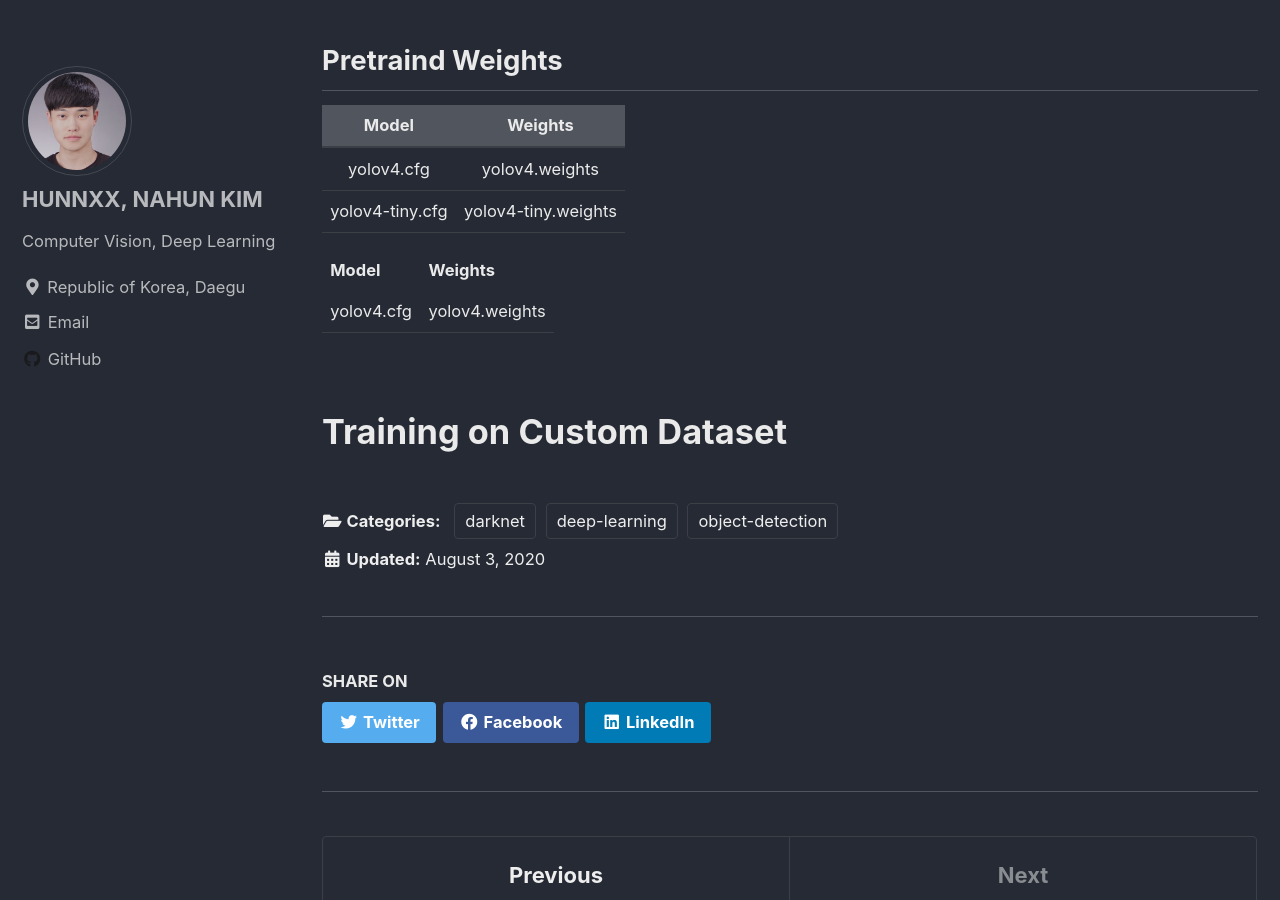
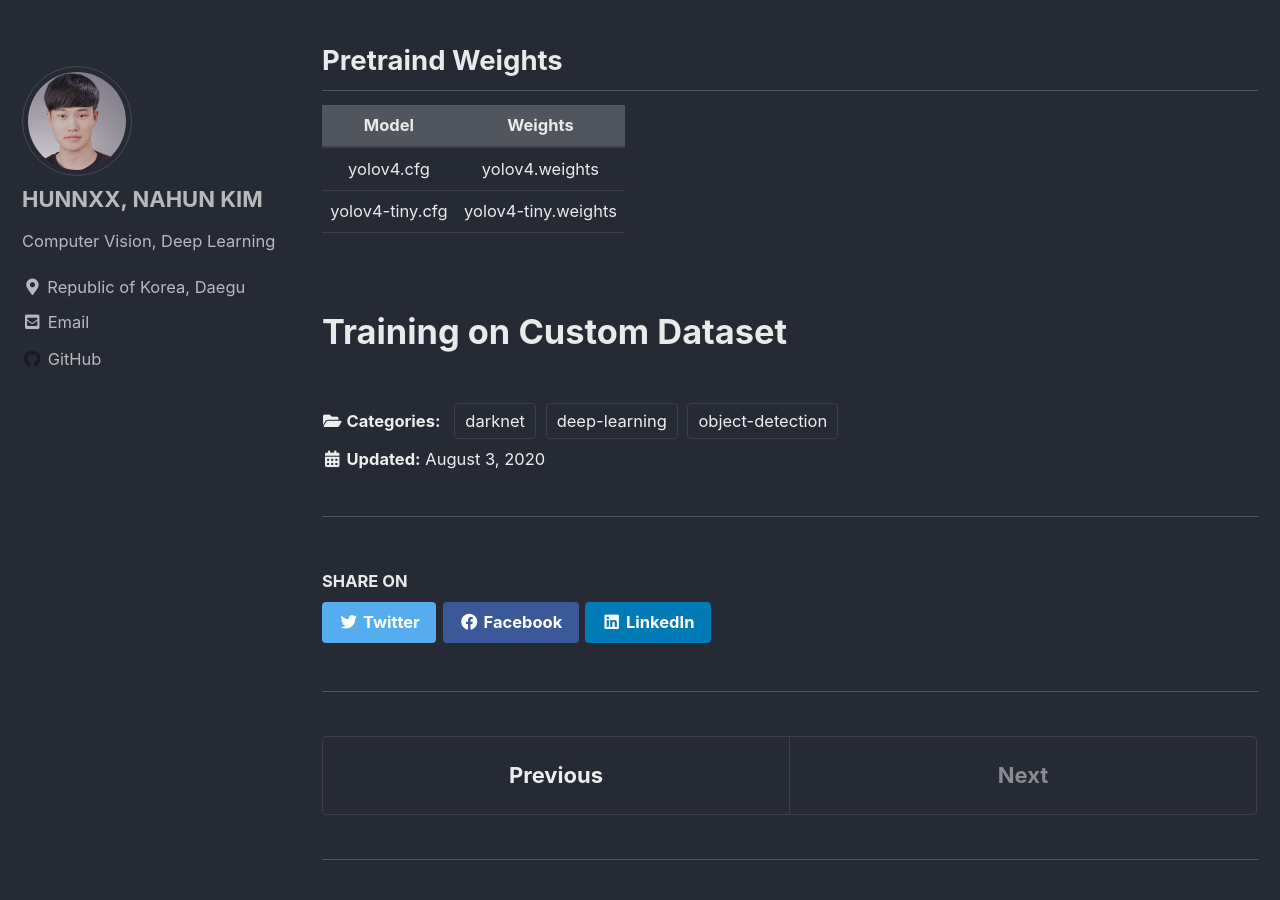
Before and after one commit to hunnxx/hunnxx.github.io, a Jekyll site: the page built from _posts/2020-08-03-darknet-ubuntu.md, in a window 1280 px wide and 900 px high, scrolled down 7736 px. Built offline with Jekyll 4.4.1, drawn with Linux system fonts in a browser that asks for light colours; cached includes are drawn as plain includes.

Commit message:
Update 2020-08-03-darknet-ubuntu.md

```diff
--- a/_posts/2020-08-03-darknet-ubuntu.md
+++ b/_posts/2020-08-03-darknet-ubuntu.md
@@ -245,14 +245,6 @@ $ ./darknet detector demo cfg/coco.data cfg/yolov3.cfg yolov3.weights -c <num>
 |yolov4.cfg|yolov4.weights|
 |yolov4-tiny.cfg|yolov4-tiny.weights|
 
-<table>
-  <th>Model</th>
-  <th>Weights</th>
-  <tr>
-    <td>yolov4.cfg</td>
-    <td>yolov4.weights</td>
-  </tr>
-</table>
 <br>
 
 # Training on Custom Dataset
```
